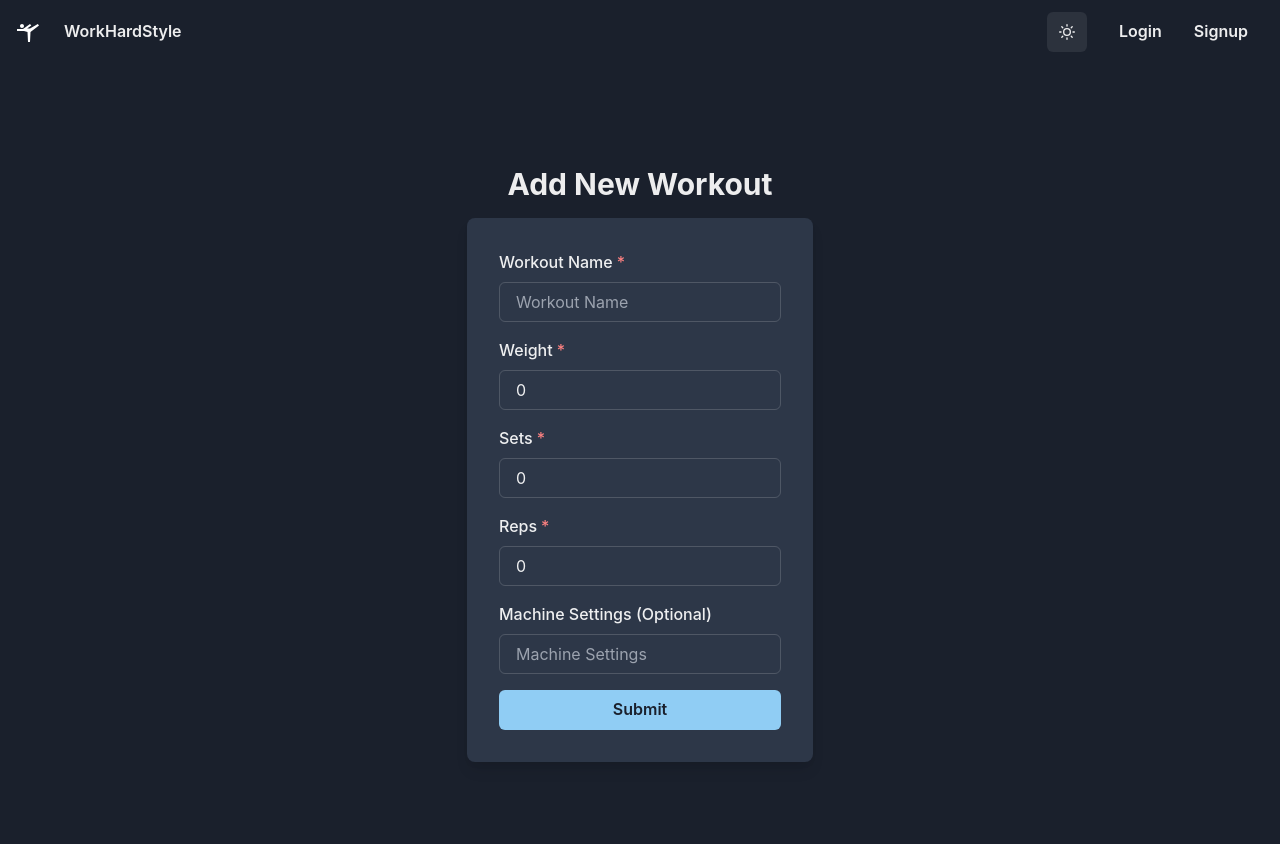
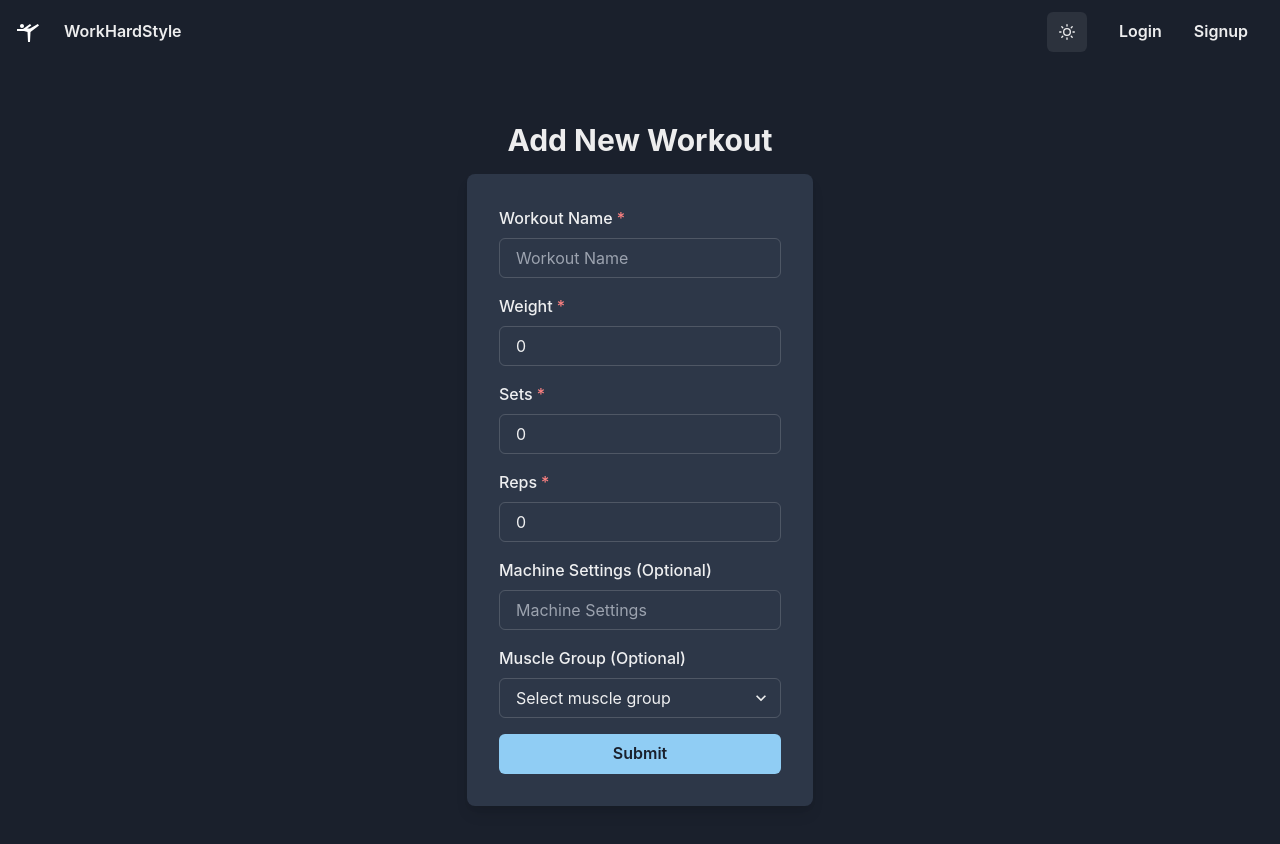
Before and after one commit to j-hashimo/workhardstyle, a React (Create React App) app in the folder client/: page /addworkout in a window 1280 px wide. Shown: the top 844 px of the page. Built offline with nearby package versions, Linux system fonts and the light colour scheme.

Commit message:
added muscle group option to workout form, need to add it when user edits workouts next

```diff
--- a/client/src/components/WorkoutForm.js
+++ b/client/src/components/WorkoutForm.js
@@ -11,7 +11,8 @@ import {
   FormLabel,
   Heading,
   useColorModeValue,
-  Container
+  Container,
+  Select,
 } from '@chakra-ui/react';
 
 const WorkoutForm = ({ onAdd }) => {
@@ -20,11 +21,12 @@ const WorkoutForm = ({ onAdd }) => {
   const [sets, setSets] = useState(0);
   const [reps, setReps] = useState(0);
   const [machineSettings, setMachineSettings] = useState('');
+  const [muscleGroup, setMuscleGroup] = useState(''); // New state for muscle group
 
   const handleSubmit = async (e) => {
     e.preventDefault();
     try {
-      const workout = { name, weight, sets, reps, machine_settings: machineSettings };
+      const workout = { name, weight, sets, reps, machine_settings: machineSettings, muscleGroup };
       const token = localStorage.getItem('token');
 
       const config = {
@@ -106,6 +108,18 @@ const WorkoutForm = ({ onAdd }) => {
                   placeholder="Machine Settings"
                 />
               </FormControl>
+              <FormControl id="muscleGroup">
+                <FormLabel>Muscle Group (Optional)</FormLabel>
+                <Select placeholder="Select muscle group" value={muscleGroup} onChange={(e) => setMuscleGroup(e.target.value)}>
+                  <option value="chest">Chest</option>
+                  <option value="back">Back</option>
+                  <option value="legs">Legs</option>
+                  <option value="arms">Arms</option>
+                  <option value="shoulders">Shoulders</option>
+                  <option value="core">Core</option>
+                  <option value="unlisted">Unlisted</option>
+                </Select>
+              </FormControl>
               <Button type="submit" colorScheme="blue" width="full">Submit</Button>
             </VStack>
           </form>
```
